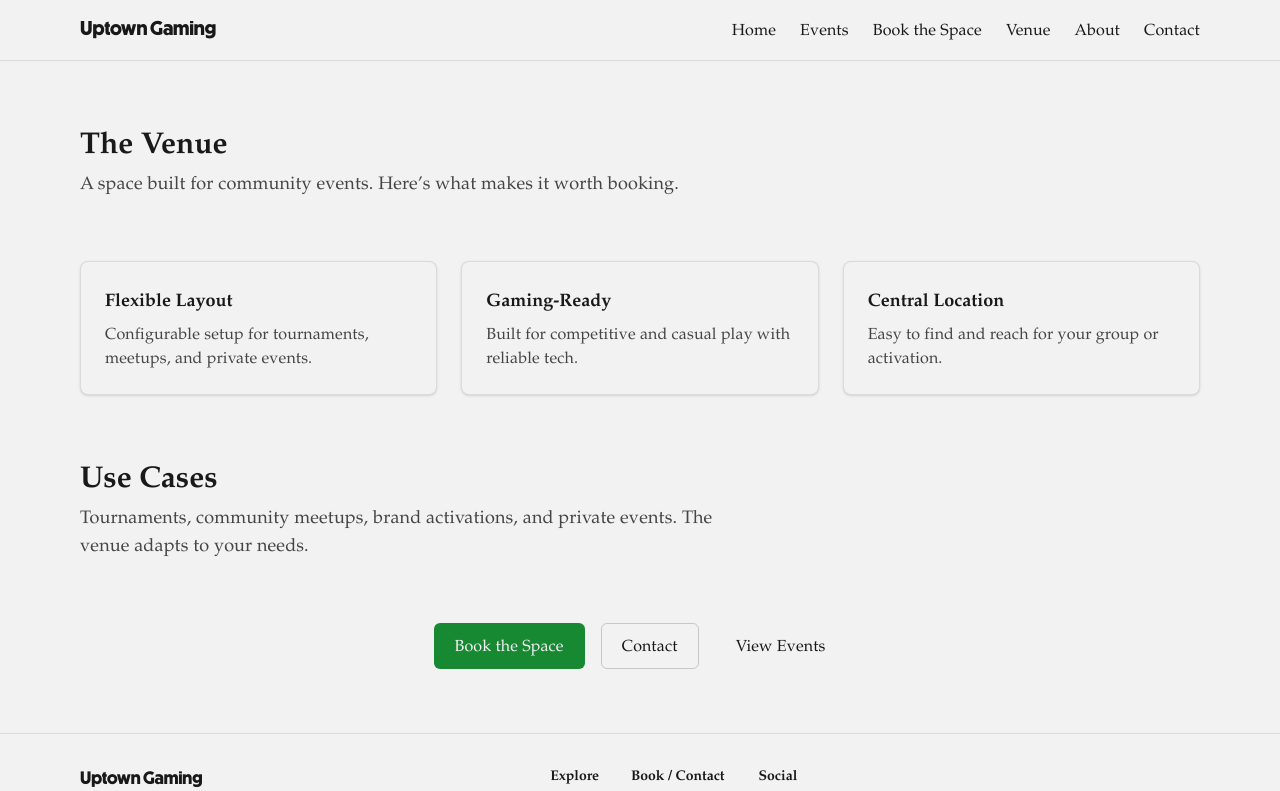
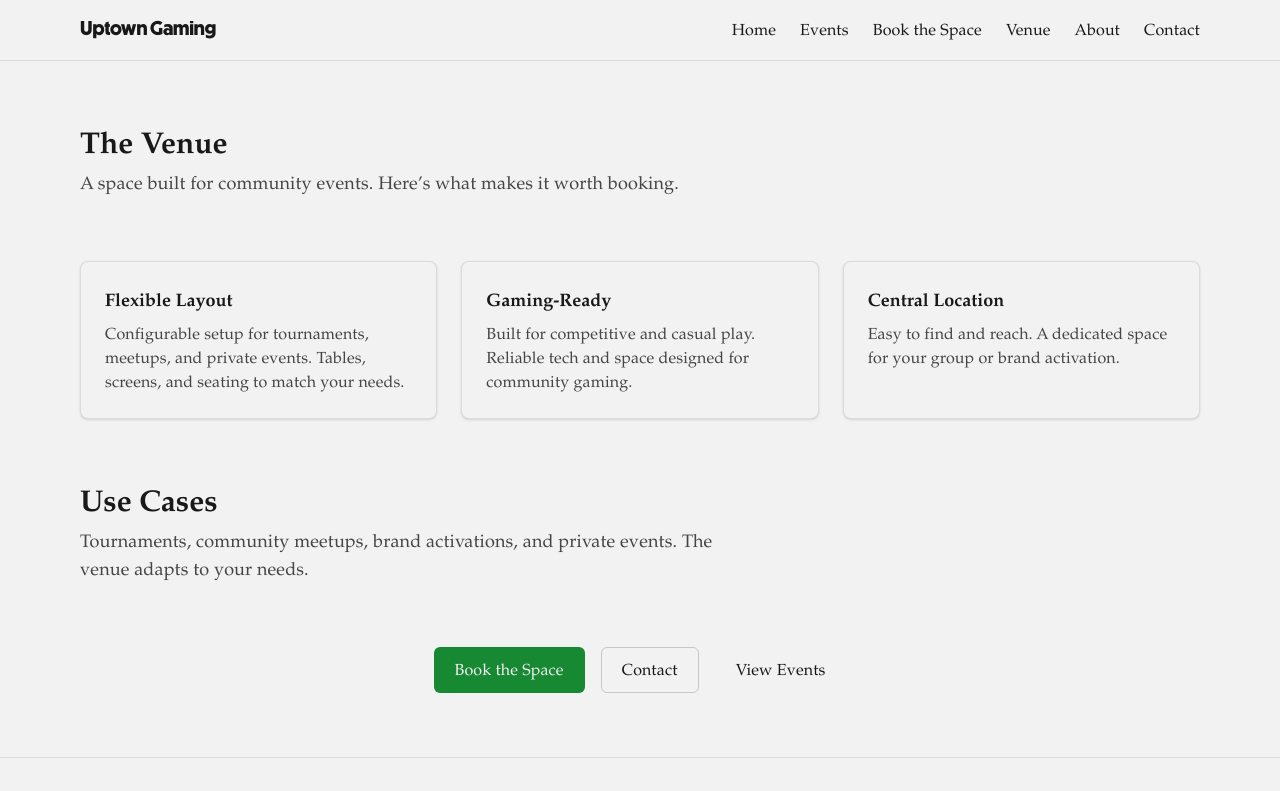
Before and after one commit to LRodriguez92/uptown-gaming, a Next.js app: page /venue in a window 1280 px wide. Shown: the top 791 px of the page. Built offline with nearby package versions, Linux system fonts and the light colour scheme; no server answers.

Commit message:
Step 8: wire events and venue features to typed content

```diff
--- a/app/events/page.tsx
+++ b/app/events/page.tsx
@@ -3,18 +3,13 @@ import { SectionHeading } from "@/components/ui/SectionHeading";
 import { Button } from "@/components/ui/Button";
 import { Card } from "@/components/ui/Card";
 import { createPageMetadata } from "@/lib/metadata";
+import { events } from "@/content/events";
 
 export const metadata = createPageMetadata({
   title: "Events",
   description: "Upcoming events at Uptown Gaming. Tournaments, meetups, and community nights.",
   path: "/events",
 });
-
-/** Starter event list. Step 8 will replace with content from content/events. */
-const events = [
-  { title: "Weekly Open Play", date: "Every Friday", time: "6–10 PM", shortDescription: "Drop-in gaming and community hangout." },
-  { title: "Monthly Tournament", date: "First Saturday", time: "12 PM", shortDescription: "Competitive brackets and casual side events." },
-];
 
 export default function EventsPage() {
   return (
@@ -33,7 +28,7 @@ export default function EventsPage() {
         <Container className="pb-12 md:pb-16">
           <ul className="grid gap-6 sm:grid-cols-2">
             {events.map((event) => (
-              <li key={event.title}>
+              <li key={event.slug}>
                 <Card className="h-full">
                   <p className="text-sm font-medium text-(--foreground)/70">
                     {event.date}
--- a/app/venue/page.tsx
+++ b/app/venue/page.tsx
@@ -3,6 +3,7 @@ import { SectionHeading } from "@/components/ui/SectionHeading";
 import { Button } from "@/components/ui/Button";
 import { Card } from "@/components/ui/Card";
 import { createPageMetadata } from "@/lib/metadata";
+import { venueFeatures } from "@/content/venue-features";
 
 export const metadata = createPageMetadata({
   title: "Venue",
@@ -10,14 +11,10 @@ export const metadata = createPageMetadata({
   path: "/venue",
 });
 
-/** Starter venue features. Step 8 will replace with content from content/venue-features. */
-const features = [
-  { title: "Flexible Layout", shortDescription: "Configurable setup for tournaments, meetups, and private events." },
-  { title: "Gaming-Ready", shortDescription: "Built for competitive and casual play with reliable tech." },
-  { title: "Central Location", shortDescription: "Easy to find and reach for your group or activation." },
-];
-
 export default function VenuePage() {
+  const sorted = [...venueFeatures].sort(
+    (a, b) => (a.displayOrder ?? 0) - (b.displayOrder ?? 0)
+  );
   return (
     <>
       <section aria-label="Venue intro">
@@ -33,8 +30,8 @@ export default function VenuePage() {
       <section aria-label="Venue features">
         <Container className="pb-12 md:pb-16">
           <ul className="grid gap-6 sm:grid-cols-2 lg:grid-cols-3">
-            {features.map((feature) => (
-              <li key={feature.title}>
+            {sorted.map((feature) => (
+              <li key={feature.slug}>
                 <Card className="h-full">
                   <h3 className="text-lg font-semibold text-(--foreground)">
                     {feature.title}
--- a/components/sections/EventsPreviewSection.tsx
+++ b/components/sections/EventsPreviewSection.tsx
@@ -3,38 +3,24 @@ import { Container } from "@/components/ui/Container";
 import { SectionHeading } from "@/components/ui/SectionHeading";
 import { Button } from "@/components/ui/Button";
 import { Card } from "@/components/ui/Card";
-
-/** Inline event preview data. Step 8 will replace with content from content/events. */
-const previewEvents = [
-  {
-    title: "Weekly Open Play",
-    date: "Every Friday",
-    time: "6–10 PM",
-    shortDescription: "Drop-in gaming and community hangout. All skill levels welcome.",
-  },
-  {
-    title: "Monthly Tournament",
-    date: "First Saturday",
-    time: "12 PM",
-    shortDescription: "Competitive brackets and casual side events. Prizes and bragging rights.",
-  },
-];
+import { getEventsForPreview } from "@/content/events";
 
 /**
  * Events preview: surface featured/upcoming events, link to Events page.
- * CONTENT_GUIDE: short event previews, scanning easy, view more obvious. Step 8 wires content.
+ * Uses content/events (getEventsForPreview). CONTENT_GUIDE: short previews, view more obvious.
  */
 export function EventsPreviewSection() {
+  const previewEvents = getEventsForPreview(2);
   return (
     <section aria-label="Events preview">
       <Container className="py-12 md:py-16">
         <SectionHeading
           title="Upcoming Events"
-          support="See what’s on at Uptown Gaming. Tournaments, meetups, and community nights."
+          support="See what's on at Uptown Gaming. Tournaments, meetups, and community nights."
         />
         <ul className="mt-8 grid gap-6 sm:grid-cols-2">
           {previewEvents.map((event) => (
-            <li key={event.title}>
+            <li key={event.slug}>
               <Card className="h-full">
                 <p className="text-sm font-medium text-(--foreground)/70">
                   {event.date}
--- a/components/sections/VenueFeaturesSection.tsx
+++ b/components/sections/VenueFeaturesSection.tsx
@@ -2,38 +2,26 @@ import { Container } from "@/components/ui/Container";
 import { SectionHeading } from "@/components/ui/SectionHeading";
 import { Button } from "@/components/ui/Button";
 import { Card } from "@/components/ui/Card";
-
-/** Inline venue features. Step 8 will replace with content from content/venue-features. */
-const venueFeatures = [
-  {
-    title: "Flexible Layout",
-    shortDescription: "Configurable setup for tournaments, meetups, and private events. Tables, screens, and seating to match your needs.",
-  },
-  {
-    title: "Gaming-Ready",
-    shortDescription: "Built for competitive and casual play. Reliable tech and space designed for community gaming.",
-  },
-  {
-    title: "Central Location",
-    shortDescription: "Easy to find and reach. A dedicated space for your group or brand activation.",
-  },
-];
+import { venueFeatures } from "@/content/venue-features";
 
 /**
  * Venue features: highlight venue value, support booking path.
- * CONTENT_GUIDE: feature titles clear, short benefit-focused descriptions. Step 8 wires content.
+ * Uses content/venue-features. CONTENT_GUIDE: clear titles, short benefit-focused descriptions.
  */
 export function VenueFeaturesSection() {
+  const sorted = [...venueFeatures].sort(
+    (a, b) => (a.displayOrder ?? 0) - (b.displayOrder ?? 0)
+  );
   return (
     <section aria-label="Venue features">
       <Container className="py-12 md:py-16">
         <SectionHeading
           title="The Space"
-          support="A venue that works for organizers and communities. Here’s what makes it worth booking."
+          support="A venue that works for organizers and communities. Here's what makes it worth booking."
         />
         <ul className="mt-8 grid gap-6 sm:grid-cols-2 lg:grid-cols-3">
-          {venueFeatures.map((feature) => (
-            <li key={feature.title}>
+          {sorted.map((feature) => (
+            <li key={feature.slug}>
               <Card className="h-full">
                 <h3 className="text-lg font-semibold text-(--foreground)">
                   {feature.title}
--- /dev/null
+++ b/content/events.ts
@@ -0,0 +1,35 @@
+import type { Event } from "@/types/content";
+
+/**
+ * Events content. Single source for homepage preview and /events page.
+ * CONTENT_MODEL: Event[]. Step 8 — local structured content.
+ */
+export const events: Event[] = [
+  {
+    slug: "weekly-open-play",
+    title: "Weekly Open Play",
+    date: "Every Friday",
+    time: "6–10 PM",
+    shortDescription:
+      "Drop-in gaming and community hangout. All skill levels welcome.",
+    status: "upcoming",
+    featured: true,
+  },
+  {
+    slug: "monthly-tournament",
+    title: "Monthly Tournament",
+    date: "First Saturday",
+    time: "12 PM",
+    shortDescription:
+      "Competitive brackets and casual side events. Prizes and bragging rights.",
+    status: "upcoming",
+    featured: true,
+  },
+];
+
+/** Events to show on homepage preview (e.g. featured or first N). */
+export function getEventsForPreview(limit = 2): Event[] {
+  const featured = events.filter((e) => e.featured);
+  if (featured.length >= limit) return featured.slice(0, limit);
+  return events.slice(0, limit);
+}
--- /dev/null
+++ b/content/venue-features.ts
@@ -0,0 +1,29 @@
+import type { VenueFeature } from "@/types/content";
+
+/**
+ * Venue features content. Single source for homepage and /venue page.
+ * CONTENT_MODEL: VenueFeature[]. Step 8 — local structured content.
+ */
+export const venueFeatures: VenueFeature[] = [
+  {
+    slug: "flexible-layout",
+    title: "Flexible Layout",
+    shortDescription:
+      "Configurable setup for tournaments, meetups, and private events. Tables, screens, and seating to match your needs.",
+    displayOrder: 1,
+  },
+  {
+    slug: "gaming-ready",
+    title: "Gaming-Ready",
+    shortDescription:
+      "Built for competitive and casual play. Reliable tech and space designed for community gaming.",
+    displayOrder: 2,
+  },
+  {
+    slug: "central-location",
+    title: "Central Location",
+    shortDescription:
+      "Easy to find and reach. A dedicated space for your group or brand activation.",
+    displayOrder: 3,
+  },
+];
--- /dev/null
+++ b/types/content.ts
@@ -0,0 +1,36 @@
+/**
+ * Shared content types per CONTENT_MODEL. Used by content/ and consuming pages/sections.
+ */
+
+export type EventStatus =
+  | "upcoming"
+  | "sold_out"
+  | "cancelled"
+  | "completed";
+
+export type Event = {
+  title: string;
+  slug: string;
+  date: string;
+  time?: string;
+  status?: EventStatus;
+  location?: string;
+  shortDescription: string;
+  fullDescription?: string;
+  featuredImage?: string;
+  organizer?: string;
+  ctaLabel?: string;
+  ctaHref?: string;
+  tags?: string[];
+  featured?: boolean;
+};
+
+export type VenueFeature = {
+  title: string;
+  slug: string;
+  shortDescription: string;
+  icon?: string;
+  category?: string;
+  featured?: boolean;
+  displayOrder?: number;
+};
```
